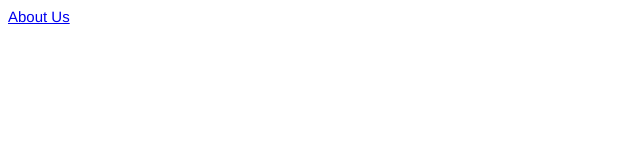
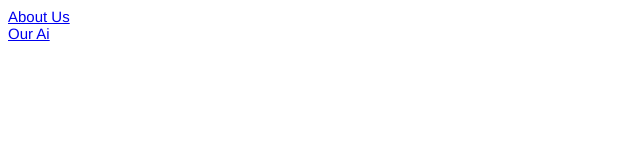
Before and after one commit to XLi008/InsightFlow-AI, a plain HTML site: page frontend/Products.html in a window 1280 px wide. Shown: the full height of the page, 0-640 px from the left. Drawn offline with Linux system fonts and the light colour scheme.

Commit message:
used AI to give me ideas for plan

```diff
--- a/frontend/index.html
+++ b/frontend/Products.html
@@ -10,8 +10,9 @@
 <body>
     <div class="navigation-bar">
         <nav>
-            <li><a href="aboutus.html">About Us</a></li>
-            <li><a href=""></a></li>
+            <li class="about-html"><a href="aboutus.html">About Us</a></li>
+            <li class="AI-html"><a href="AI.html">Our Ai</a></li>
+            <li></li>
         </nav>
     </div>
 
--- a/frontend/navigation.css
+++ b/frontend/navigation.css
@@ -1,15 +1,33 @@
-nav{
+.navigation-bar{
     display: flex;
     gap: 20px;
-    flex-direction: row;
-    flex-wrap: nowrap;
+    flex-direction: column;
+    padding: 30px 20 auto;
+    border:  10px solid var(--navigation-);
+    border-radius: 10px;
+
 
 }
-
 li{
     list-style: none !important;
     word-wrap: normal;
     font-size: 15px;
     font-size-adjust: inherit;
     font-family: 'Franklin Gothic Medium', 'Arial Narrow', Arial, sans-serif;
+    transition: ease;
+    transition-delay:  0s;
+
 }
+
+
+
+.navigation-bar:hover{
+    transform: translateX(-20px);
+}
+
+
+
+.about-html{
+    transition: all ease 0s;
+
+}
```
Also changed, not shown: frontend/home.html (added, +21 -0 lines), frontend/cursor.js (deleted), 1 other file.
